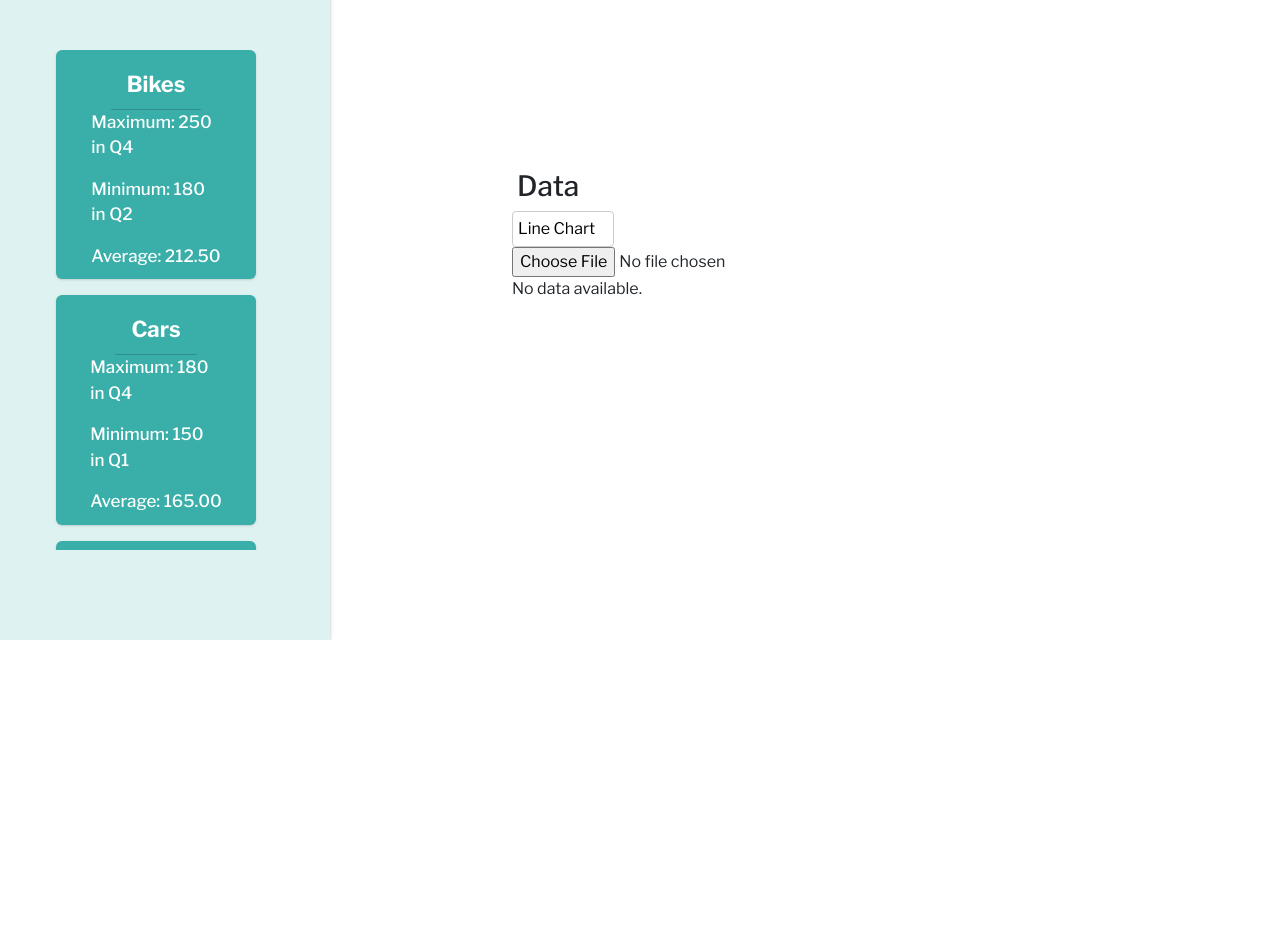
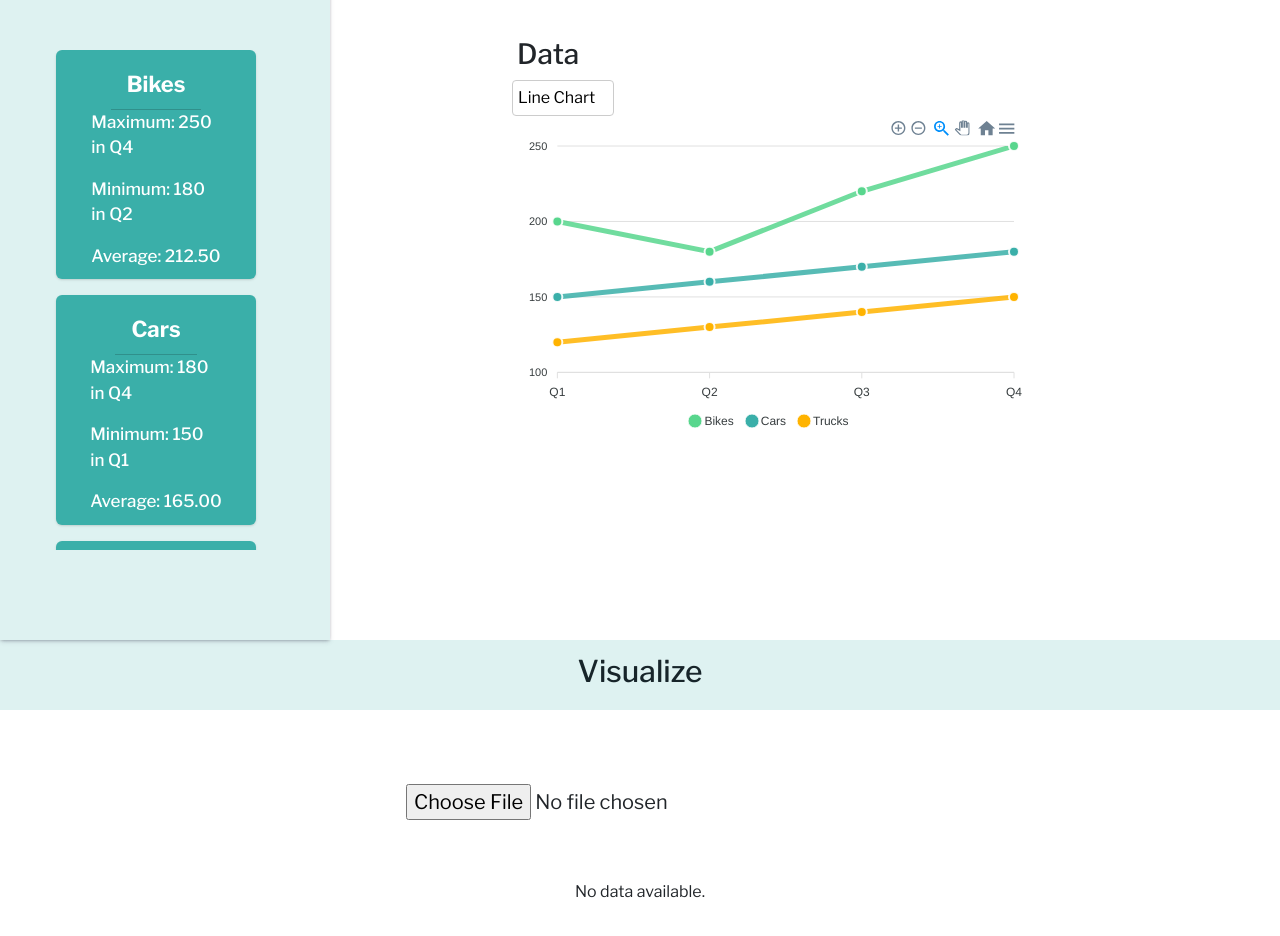
Before and after one commit to Yash6900/Assignment, a React (Create React App) app: page / in a window 1280 px wide. Shown: the part 160-1096 px from the top of the page. Before the commit the page ends 800 px from the top, so only its background shows below. Built offline with nearby package versions, Linux system fonts and the light colour scheme.

Commit message:
next commit

```diff
--- a/src/App.js
+++ b/src/App.js
@@ -7,6 +7,7 @@ import "./Component.css"
 import BarChart from './components/BarChart';
 import RadarChart from './components/RadarChart';
 import Area from './components/Area';
+import ChartComponent from './components/ChartComponent';
 
 
 const App = () => {
@@ -67,6 +68,7 @@ const App = () => {
           </div>
         </div>
       </div>
+      <ChartComponent/>
     </div>
   );
 };
--- a/src/Component.css
+++ b/src/Component.css
@@ -285,3 +285,29 @@ background: #ffffff;
   background-repeat: no-repeat; /* Prevent image repetition */
   background-image: url("/public/Line.png");
 }
+
+
+.s-page{
+  height: 100vh;
+
+}
+
+.s-content{
+  display: flex;
+  flex-direction: column;
+  gap: 50px;
+  justify-content: center;
+  align-items: center;
+  margin-top: 5%;
+}
+
+input{
+  padding: 10px;
+  font-size: 20px;
+  border-radius: 1%;
+
+}
+
+.s-content input button{
+  background: black;
+}
--- /dev/null
+++ b/src/components/ChartComponent.js
@@ -0,0 +1,102 @@
+
+import React, { useState } from 'react';
+import Papa from 'papaparse'; // Library for parsing CSV
+import Chart from 'react-apexcharts'; // ApexCharts wrapper for React
+
+const ChartComponent = () => {
+  const [chartData, setChartData] = useState(null);
+  const [error, setError] = useState(null);
+
+  const handleFileUpload = async (e) => {
+    const file = e.target.files[0];
+    if (!file) return;
+
+    if (file.type !== 'text/csv') {
+      setError('Please select a valid CSV file.');
+      return;
+    }
+
+    setError(null);
+
+    try {
+      const csvData = await readFile(file);
+      const parsedData = Papa.parse(csvData, { header: true });
+      console.log('Parsed Data:', parsedData.data);
+      setChartData(parsedData.data);
+    } catch (err) {
+      setError('Error reading file.');
+    }
+  };
+
+  const readFile = (file) => {
+    return new Promise((resolve, reject) => {
+      const reader = new FileReader();
+
+      reader.onload = (event) => {
+        resolve(event.target.result);
+      };
+
+      reader.onerror = (error) => {
+        reject(error);
+      };
+
+      reader.readAsText(file);
+    });
+  };
+
+  return (
+    <div>
+      <div className='s-page'>
+        <div className='heading'>
+          <h1>Visualize</h1>
+        </div>
+        <div className='s-content'>
+          <input type="file" accept="text/csv" onChange={handleFileUpload} />
+          {error && <p style={{ color: 'red' }}>{error}</p>}
+          {chartData && chartData.length > 0 ? (
+            <Chart
+            type='bar'
+              options={{
+
+                xaxis: {
+                  categories: chartData.map((item) => item.category), // Set categories
+                },
+
+                stroke: {
+                  curve: 'smooth', // Smooth line
+                  width: 2, // Line width
+                },
+                legend: {
+                  position: 'bottom',
+                },
+                tooltip: {
+                  followCursor: true,
+                },
+
+
+                  fill:{
+                    type:"solid"
+                  }
+              }}
+              series={[
+                {
+                  name: 'May Sales',
+                  data: chartData.map((item) => parseInt(item.sales)),
+                },
+                {
+                  name: 'April Sales',
+                  data: chartData.map((item) => parseInt(item.sales2)),
+                },
+              ]}
+              width="500"
+            />
+          ) : (
+            <p>No data available.</p>
+          )}
+        </div>
+      </div>
+    </div>
+  );
+};
+
+export default ChartComponent;
--- a/src/components/LineChart.js
+++ b/src/components/LineChart.js
@@ -1,88 +1,64 @@
-import React, { useState } from 'react';
-import Papa from 'papaparse'; // Library for parsing CSV
-import Chart from 'react-apexcharts'; // ApexCharts wrapper for React
+import React from 'react';
+import Chart from "react-apexcharts";
+import { salesData } from '../data';
 
-const ChartComponent = () => {
-  const [chartData, setChartData] = useState(null);
-  const [error, setError] = useState(null);
+const LineChart = () => {
 
-  const handleFileUpload = async (e) => {
-    const file = e.target.files[0];
-    if (!file) return;
+  const categories = Object.keys(salesData[0]);
+  const category = Object.keys(salesData[0])[0];
 
-    if (file.type !== 'text/csv') {
-      setError('Please select a valid CSV file.');
-      return;
-    }
 
-    setError(null);
 
-    try {
-      const csvData = await readFile(file);
-      const parsedData = Papa.parse(csvData, { header: true });
-      console.log('Parsed Data:', parsedData.data);
-      setChartData(parsedData.data);
-    } catch (err) {
-      setError('Error reading file.');
-    }
-  };
-
-  const readFile = (file) => {
-    return new Promise((resolve, reject) => {
-      const reader = new FileReader();
-
-      reader.onload = (event) => {
-        resolve(event.target.result);
-      };
-
-      reader.onerror = (error) => {
-        reject(error);
-      };
-
-      reader.readAsText(file);
-    });
-  };
-
-  console.log('Chart Data:', chartData);
+  const seriesData = categories.map(categoryName => ({
+    name: categoryName,
+    data: salesData[0][categoryName].map(data => data.Ydata)
+  }));
 
   return (
     <div>
-      <input type="file" accept="text/csv" onChange={handleFileUpload} />
-      {error && <p style={{ color: 'red' }}>{error}</p>}
-      {chartData && chartData.length > 0 ? (
       <Chart
+        type='line'
+        series={seriesData}
         options={{
-            chart: {
-              type: 'area', // Change chart type to line
+          colors: ['#58D68D', "#3aafa9","#FFB300"],
+          xaxis: {
+            categories: salesData[0][category].map(data => data.Xdata)
           },
-            xaxis: {
-              categories: chartData.map((item) => item.category),
+          tooltip:{
+            followCursor:true
           },
-            stroke: {
-              curve: 'smooth', // Smooth curve for lines
-              width: 4, // Set the width of the lines
+          markers: {
+            size: 5,
           },
-            legend: {
-              position: 'bottom',
+          fill:{
+            colors:['#58D68D', "#2ECC71" ,"#FFB300"]
           },
+
+
+          animations: {
+            enabled: true,
+            easing: 'easeinout',
+            speed: 600,
+            animateGradually: {
+                enabled: true,
+                delay: 150
+            },
+            dynamicAnimation: {
+                enabled: true,
+                speed: 500
+            },
+            dropShadow: {
+              enabled: true,
+              top: 0,
+              left: 0,
+              blur: 3,
+              opacity: 0.5
+            }
+          }
         }}
-          series={[
-            {
-              name: 'May Sales',
-              data: chartData.map((item) => parseInt(item.sales)),
-            },
-            {
-              name: 'April Sales',
-              data: chartData.map((item) => parseInt(item.sales2)),
-            },
-          ]}
-          width="500"
       />
-      ) : (
-        <p>No data available.</p>
-      )}
     </div>
   );
 };
 
-export default ChartComponent;
+export default LineChart;
```
Lines whose indentation alone changed are shown as unchanged.
